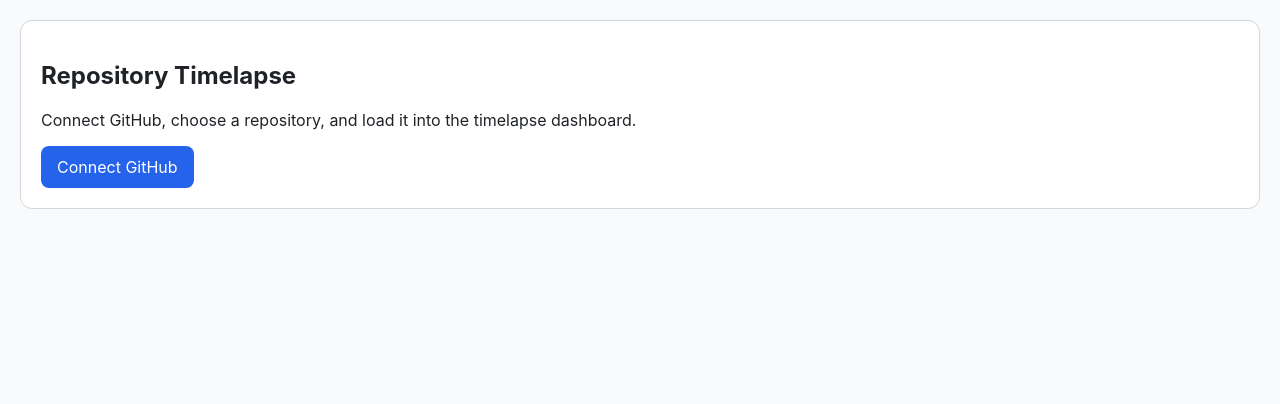
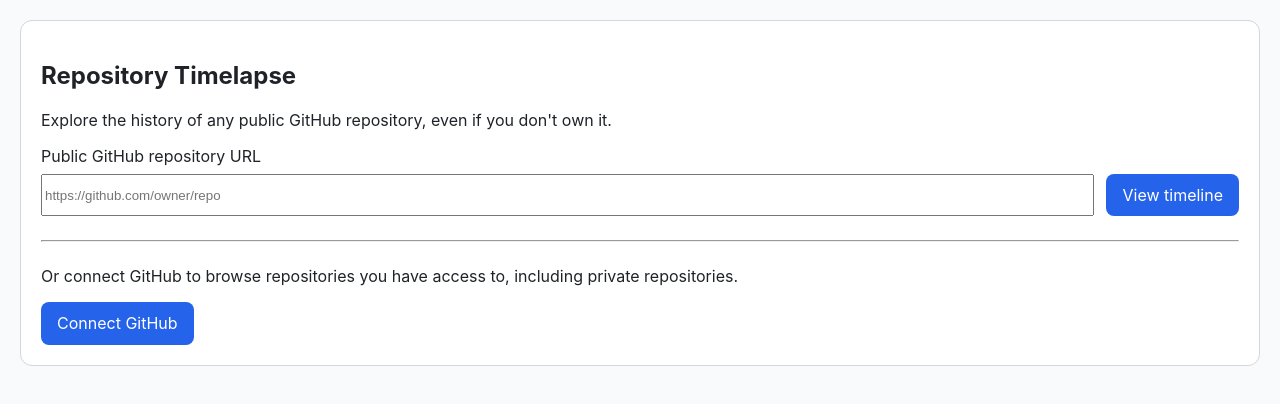
Before and after one commit to elissarff/AI-assisted-Live-Git-Repository-Timelapse, a React (Vite) app in the folder my-react-app/: page /home in a window 1280 px wide. Shown: the top 404 px of the page. Built offline with nearby package versions, Linux system fonts and the light colour scheme; no server answers; what ag-charts-community would draw is missing.

Commit message:
added public url repo request

```diff
--- a/my-react-app/src/pages/HomePage.tsx
+++ b/my-react-app/src/pages/HomePage.tsx
@@ -1,14 +1,54 @@
+import { useState, type FormEvent } from "react";
+import { useNavigate } from "react-router-dom";
 import ConnectGitHubButton from "../components/ConnectGitHubButton";
+import { registerRepository } from "../api/repositories";
 
 export default function HomePage() {
+  const navigate = useNavigate();
+  const [url, setUrl] = useState("");
+  const [loading, setLoading] = useState(false);
+  const [error, setError] = useState<string | null>(null);
+
+  async function submitPublicRepository(event: FormEvent<HTMLFormElement>) {
+    event.preventDefault();
+    if (loading) return;
+    setError(null);
+    const match = url.trim().match(/^https:\/\/github\.com\/([A-Za-z0-9_.-]+)\/([A-Za-z0-9_.-]+?)(?:\.git)?\/?$/i);
+    if (!match || match[1] === "." || match[1] === ".." || match[2] === "." || match[2] === "..") {
+      setError("Enter a public GitHub repository URL, such as https://github.com/owner/repo");
+      return;
+    }
+    setLoading(true);
+    try {
+      const remoteUrl = `https://github.com/${match[1]}/${match[2]}.git`;
+      const repository = await registerRepository({ remoteUrl, monitoringType: "POLLING", visibility: "PUBLIC" });
+      navigate(`/repositories/${repository.id}`);
+    } catch (err) {
+      setError(err instanceof Error ? err.message : "Could not import repository. Make sure it is public.");
+    } finally {
+      setLoading(false);
+    }
+  }
+
   return (
     <main className="page">
       <section className="card">
         <h1>Repository Timelapse</h1>
-        <p>
-          Connect GitHub, choose a repository, and load it into the timelapse
-          dashboard.
-        </p>
+        <p>Explore the history of any public GitHub repository, even if you don't own it.</p>
+        <form onSubmit={submitPublicRepository}>
+          <label htmlFor="public-repo-url">Public GitHub repository URL</label>
+          <div style={{ display: "flex", gap: "0.75rem", flexWrap: "wrap", marginTop: "0.5rem" }}>
+            <input id="public-repo-url" type="url" required value={url}
+              onChange={(event) => setUrl(event.target.value)}
+              placeholder="https://github.com/owner/repo" disabled={loading}
+              style={{ flex: "1 1 260px", minWidth: 0 }} />
+            <button type="submit" disabled={loading}>{loading ? "Importing repository..." : "View timeline"}</button>
+          </div>
+        </form>
+        {loading && <p role="status">Cloning and processing repository history. Large repositories may take a while.</p>}
+        {error && <p className="error" role="alert">{error}</p>}
+        <hr style={{ margin: "1.5rem 0" }} />
+        <p>Or connect GitHub to browse repositories you have access to, including private repositories.</p>
         <ConnectGitHubButton />
       </section>
     </main>
```
Also changed, not shown: 1 other file (tests, documents, lock files or other folders).
